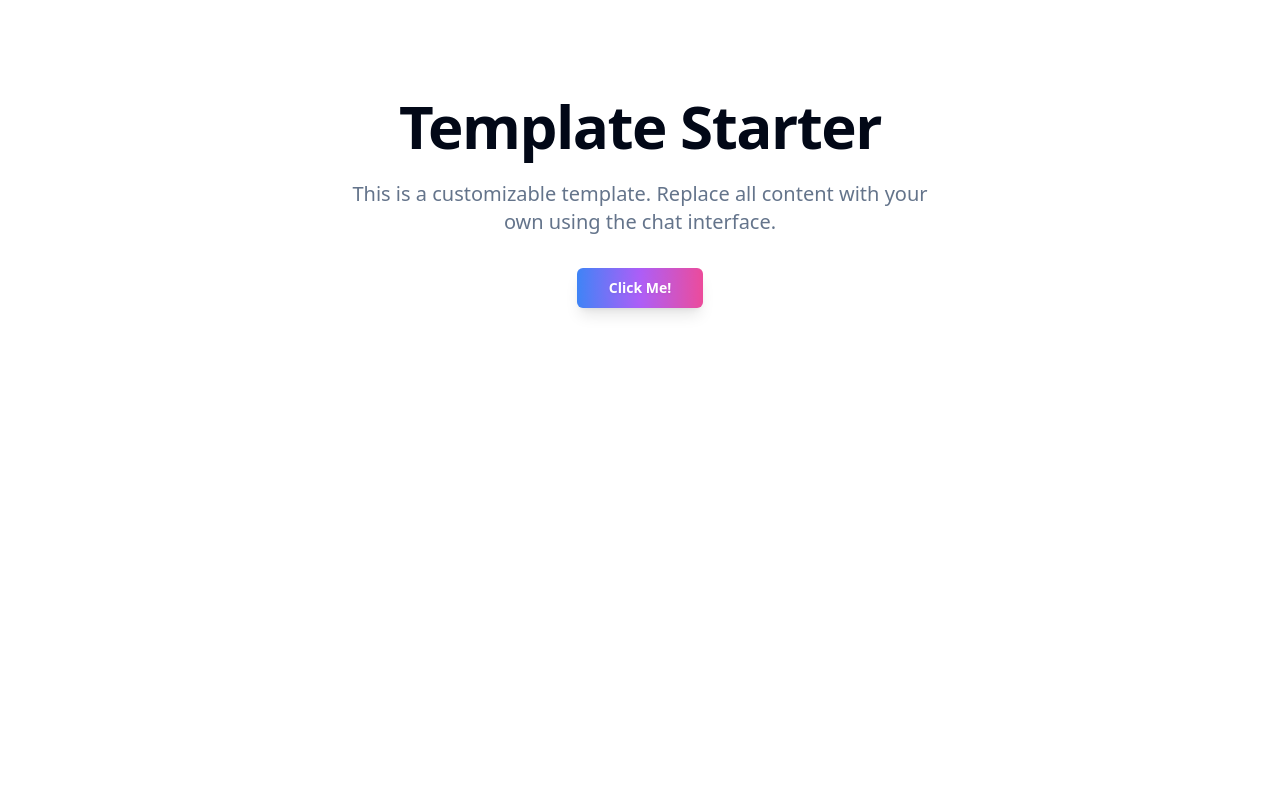
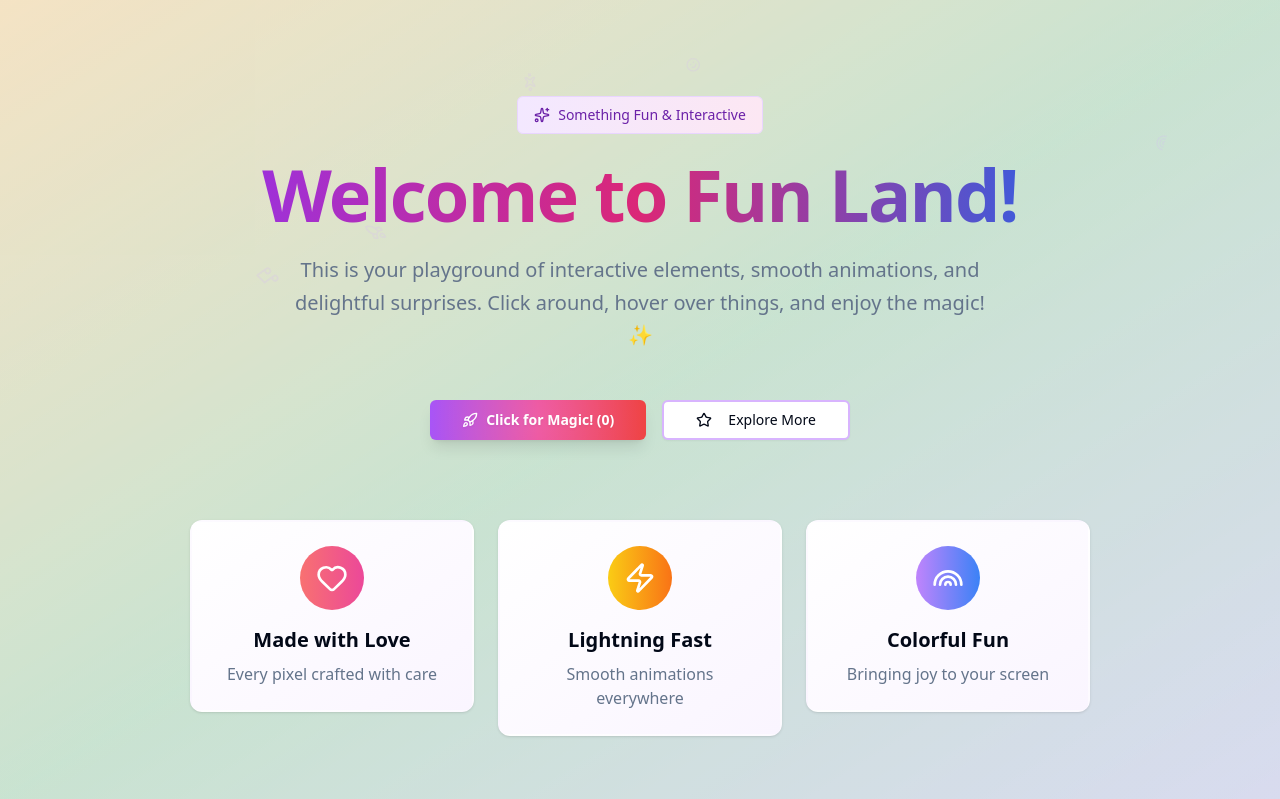
Before and after one commit to magnolia-AI/helloooo-IehaS, a Next.js app: page / in a window 1280 px wide. Shown: the top 799 px of the page. Built offline with nearby package versions, Linux system fonts and the light colour scheme.

Commit message:
Update files after message

```diff
--- a/app/layout.tsx
+++ b/app/layout.tsx
@@ -4,8 +4,8 @@ import { Toaster } from "@/components/ui/toaster"
 import { ThemeProvider } from '@/components/theme-provider'
 
 export const metadata: Metadata = {
-  title: 'Next.js Template',
-  description: 'A customizable template built with Next.js and Tailwind CSS',
+  title: 'Fun Land - Interactive Playground',
+  description: 'A delightful interactive playground with animations, fun elements, and magical surprises!',
   icons: {
     icon: '/favicon.ico',
   },
--- a/app/page.tsx
+++ b/app/page.tsx
@@ -1,18 +1,28 @@
 'use client'
 import { Button } from '@/components/ui/button'
 import { Card, CardContent } from '@/components/ui/card'
+import { Badge } from '@/components/ui/badge'
 import { useToast } from "@/hooks/use-toast"
 import { useState, useRef, useEffect } from 'react'
+import { motion, useScroll, useTransform, AnimatePresence } from 'framer-motion'
+import { Sparkles, Rocket, Heart, Star, Zap, Rainbow, Smile, Music } from 'lucide-react'
 
-{/*
-  TEMPLATE PAGE: Home
-  This is a template home page.
-  Replace all content with content that suits the users request.
-*/}
 export default function Home() {
   const { toast } = useToast()
   const [mousePosition, setMousePosition] = useState({ x: 50, y: 50 })
+  const [isHovered, setIsHovered] = useState(false)
+  const [clickCount, setClickCount] = useState(0)
+  const [showConfetti, setShowConfetti] = useState(false)
   const buttonRef = useRef<HTMLButtonElement>(null)
+  const containerRef = useRef<HTMLDivElement>(null)
+
+  const { scrollYProgress } = useScroll({
+    target: containerRef,
+    offset: ["start start", "end start"]
+  })
+
+  const y = useTransform(scrollYProgress, [0, 1], ["0%", "50%"])
+  const opacity = useTransform(scrollYProgress, [0, 0.5], [1, 0])
 
   useEffect(() => {
     const handleGlobalMouseMove = (e: MouseEvent) => {
@@ -28,39 +38,250 @@ export default function Home() {
     return () => window.removeEventListener('mousemove', handleGlobalMouseMove)
   }, [])
 
+  const handleButtonClick = () => {
+    const newCount = clickCount + 1
+    setClickCount(newCount)
+    setShowConfetti(true)
+
+    const messages = [
+      "🎉 Awesome click!",
+      "✨ You're on fire!",
+      "🚀 Keep clicking!",
+      "💫 Amazing!",
+      "🌟 Fantastic!",
+      "🎊 You're unstoppable!",
+      "💥 Boom! Another one!",
+      "🎈 Party time!"
+    ]
+
+    toast({
+      title: messages[Math.floor(Math.random() * messages.length)],
+      description: `Click count: ${newCount}! You're having fun!`
+    })
+
+    setTimeout(() => setShowConfetti(false), 2000)
+  }
+
+  const floatingIcons = [
+    { Icon: Sparkles, delay: 0, duration: 3 },
+    { Icon: Star, delay: 0.5, duration: 4 },
+    { Icon: Heart, delay: 1, duration: 3.5 },
+    { Icon: Zap, delay: 1.5, duration: 3 },
+    { Icon: Rainbow, delay: 2, duration: 4.5 },
+    { Icon: Smile, delay: 2.5, duration: 3.5 },
+    { Icon: Music, delay: 3, duration: 4 },
+    { Icon: Rocket, delay: 3.5, duration: 3 }
+  ]
+
   return (
-    <div className="min-h-full">
+    <div ref={containerRef} className="min-h-screen relative overflow-hidden">
+      {/* Animated Background */}
+      <div className="fixed inset-0 bg-gradient-to-br from-purple-400 via-pink-500 to-red-500 opacity-10" />
+      <div className="fixed inset-0 bg-gradient-to-tl from-blue-400 via-green-500 to-yellow-500 opacity-10 animate-pulse" />
 
-      <section className="container mx-auto px-4 pt-24 pb-20">
-        <div className="max-w-[800px] mx-auto text-center">
-          <h1 className="text-5xl font-bold tracking-tight lg:text-6xl">
-            Template Starter
-          </h1>
-          <p className="mt-6 text-xl text-muted-foreground max-w-[600px] mx-auto">
-            This is a customizable template. Replace all content with your own using the chat interface.
-          </p>
-          <div className="mt-8">
+      {/* Floating Icons */}
+      <div className="fixed inset-0 pointer-events-none">
+        {floatingIcons.map(({ Icon, delay, duration }, index) => (
+          <motion.div
+            key={index}
+            className="absolute text-purple-300 opacity-20"
+            initial={{
+              x: Math.random() * window.innerWidth,
+              y: window.innerHeight + 50,
+              rotate: 0,
+              scale: 0.5
+            }}
+            animate={{
+              y: -50,
+              rotate: 360,
+              scale: [0.5, 1, 0.5],
+              x: Math.random() * window.innerWidth
+            }}
+            transition={{
+              duration,
+              delay,
+              repeat: Infinity,
+              ease: "linear"
+            }}
+          >
+            <Icon size={24} />
+          </motion.div>
+        ))}
+      </div>
+
+      {/* Confetti Effect */}
+      <AnimatePresence>
+        {showConfetti && (
+          <div className="fixed inset-0 pointer-events-none z-50">
+            {[...Array(20)].map((_, i) => (
+              <motion.div
+                key={i}
+                className="absolute w-2 h-2 bg-gradient-to-r from-yellow-400 to-pink-500 rounded-full"
+                initial={{
+                  x: window.innerWidth / 2,
+                  y: window.innerHeight / 2,
+                  scale: 0
+                }}
+                animate={{
+                  x: Math.random() * window.innerWidth,
+                  y: Math.random() * window.innerHeight,
+                  scale: [0, 1, 0],
+                  rotate: 360
+                }}
+                exit={{ opacity: 0 }}
+                transition={{
+                  duration: 2,
+                  delay: i * 0.1,
+                  ease: "easeOut"
+                }}
+              />
+            ))}
+          </div>
+        )}
+      </AnimatePresence>
+
+      <motion.section
+        className="container mx-auto px-4 pt-24 pb-20 relative z-10"
+        style={{ y, opacity }}
+      >
+        <div className="max-w-[900px] mx-auto text-center">
+          <motion.div
+            initial={{ opacity: 0, y: 50 }}
+            animate={{ opacity: 1, y: 0 }}
+            transition={{ duration: 0.8, ease: "easeOut" }}
+          >
+            <Badge
+              variant="secondary"
+              className="mb-6 px-4 py-2 text-sm font-medium bg-gradient-to-r from-purple-100 to-pink-100 text-purple-800 border-purple-200"
+            >
+              <Sparkles className="w-4 h-4 mr-2" />
+              Something Fun & Interactive
+            </Badge>
+
+            <h1 className="text-6xl font-bold tracking-tight lg:text-7xl bg-gradient-to-r from-purple-600 via-pink-600 to-blue-600 bg-clip-text text-transparent mb-6">
+              Welcome to Fun Land!
+            </h1>
+
+            <p className="text-xl text-muted-foreground max-w-[700px] mx-auto leading-relaxed">
+              This is your playground of interactive elements, smooth animations, and delightful surprises.
+              Click around, hover over things, and enjoy the magic! ✨
+            </p>
+          </motion.div>
+
+          <motion.div
+            className="mt-12 flex flex-col sm:flex-row gap-4 justify-center items-center"
+            initial={{ opacity: 0, y: 30 }}
+            animate={{ opacity: 1, y: 0 }}
+            transition={{ duration: 0.8, delay: 0.3 }}
+          >
             <Button
               ref={buttonRef}
-              onClick={() => toast({ title: "Button clicked!", description: "Your shiny button is working!" })}
+              onClick={handleButtonClick}
+              onMouseEnter={() => setIsHovered(true)}
+              onMouseLeave={() => setIsHovered(false)}
               size="lg"
-              className="px-8 py-3 relative overflow-hidden text-white font-semibold shadow-lg hover:shadow-xl transition-all duration-300 transform hover:scale-105 border-0 bg-gradient-to-r from-blue-500 via-purple-500 to-pink-500"
+              className="px-8 py-4 relative overflow-hidden text-white font-semibold shadow-lg hover:shadow-2xl transition-all duration-300 transform hover:scale-110 border-0 bg-gradient-to-r from-purple-500 via-pink-500 to-red-500 hover:from-purple-600 hover:via-pink-600 hover:to-red-600"
             >
-              <span className="relative z-10 drop-shadow-sm">Click Me!</span>
+              <motion.span
+                className="relative z-10 drop-shadow-sm flex items-center gap-2"
+                animate={{ scale: isHovered ? 1.05 : 1 }}
+                transition={{ duration: 0.2 }}
+              >
+                <Rocket className="w-5 h-5" />
+                Click for Magic! ({clickCount})
+              </motion.span>
               <div
-                className="absolute inset-0 opacity-20 transition-all duration-200 pointer-events-none"
+                className="absolute inset-0 opacity-30 transition-all duration-200 pointer-events-none"
                 style={{
-                  background: `radial-gradient(circle 120px at ${mousePosition.x}% ${mousePosition.y}%,
-                    rgba(255, 255, 255, 0.3) 0%,
-                    rgba(255, 255, 255, 0.15) 40%,
+                  background: `radial-gradient(circle 150px at ${mousePosition.x}% ${mousePosition.y}%,
+                    rgba(255, 255, 255, 0.4) 0%,
+                    rgba(255, 255, 255, 0.2) 40%,
                     transparent 70%
                   )`
                 }}
               />
             </Button>
-          </div>
+
+            <motion.div
+              whileHover={{ scale: 1.05 }}
+              whileTap={{ scale: 0.95 }}
+            >
+              <Button
+                variant="outline"
+                size="lg"
+                className="px-8 py-4 border-2 border-purple-300 hover:border-purple-500 hover:bg-purple-50 transition-all duration-300"
+                onClick={() => toast({ title: "🎨 Creative Mode!", description: "You discovered the secret button!" })}
+              >
+                <Star className="w-5 h-5 mr-2" />
+                Explore More
+              </Button>
+            </motion.div>
+          </motion.div>
+
+          {/* Interactive Cards */}
+          <motion.div
+            className="mt-20 grid grid-cols-1 md:grid-cols-3 gap-6"
+            initial={{ opacity: 0, y: 50 }}
+            animate={{ opacity: 1, y: 0 }}
+            transition={{ duration: 0.8, delay: 0.6 }}
+          >
+            {[
+              { icon: Heart, title: "Made with Love", desc: "Every pixel crafted with care", color: "from-red-400 to-pink-500" },
+              { icon: Zap, title: "Lightning Fast", desc: "Smooth animations everywhere", color: "from-yellow-400 to-orange-500" },
+              { icon: Rainbow, title: "Colorful Fun", desc: "Bringing joy to your screen", color: "from-purple-400 to-blue-500" }
+            ].map(({ icon: Icon, title, desc, color }, index) => (
+              <motion.div
+                key={index}
+                whileHover={{
+                  scale: 1.05,
+                  rotateY: 5,
+                  boxShadow: "0 20px 40px rgba(0,0,0,0.1)"
+                }}
+                whileTap={{ scale: 0.98 }}
+                transition={{ duration: 0.3 }}
+              >
+                <Card className="p-6 border-2 border-transparent hover:border-purple-200 transition-all duration-300 cursor-pointer bg-gradient-to-br from-white to-purple-50">
+                  <CardContent className="p-0 text-center">
+                    <div className={`w-16 h-16 mx-auto mb-4 rounded-full bg-gradient-to-r ${color} flex items-center justify-center`}>
+                      <Icon className="w-8 h-8 text-white" />
+                    </div>
+                    <h3 className="text-xl font-semibold mb-2">{title}</h3>
+                    <p className="text-muted-foreground">{desc}</p>
+                  </CardContent>
+                </Card>
+              </motion.div>
+            ))}
+          </motion.div>
+
+          {/* Fun Stats */}
+          <motion.div
+            className="mt-16 p-8 rounded-2xl bg-gradient-to-r from-purple-100 to-pink-100 border border-purple-200"
+            initial={{ opacity: 0, scale: 0.9 }}
+            animate={{ opacity: 1, scale: 1 }}
+            transition={{ duration: 0.8, delay: 0.9 }}
+          >
+            <h3 className="text-2xl font-bold mb-4 text-purple-800">Fun Stats</h3>
+            <div className="grid grid-cols-2 md:grid-cols-4 gap-4">
+              <div className="text-center">
+                <div className="text-3xl font-bold text-purple-600">{clickCount}</div>
+                <div className="text-sm text-purple-500">Magic Clicks</div>
+              </div>
+              <div className="text-center">
+                <div className="text-3xl font-bold text-pink-600">∞</div>
+                <div className="text-sm text-pink-500">Fun Level</div>
+              </div>
+              <div className="text-center">
+                <div className="text-3xl font-bold text-blue-600">100%</div>
+                <div className="text-sm text-blue-500">Awesome</div>
+              </div>
+              <div className="text-center">
+                <div className="text-3xl font-bold text-green-600">🎉</div>
+                <div className="text-sm text-green-500">Mood</div>
+              </div>
+            </div>
+          </motion.div>
         </div>
-      </section>
+      </motion.section>
     </div>
   )
 }
--- a/package.json
+++ b/package.json
@@ -46,8 +46,9 @@
     "cmdk": "^1.0.0",
     "date-fns": "^3.6.0",
     "embla-carousel-react": "^8.5.1",
+    "framer-motion": "^12.17.0",
     "input-otp": "^1.4.1",
-    "lucide-react": "^0.469.0",
+    "lucide-react": "^0.514.0",
     "next": "15.0.4",
     "next-themes": "^0.4.4",
     "react": "^18.2.0",
```
Also changed, not shown: 1 other file (tests, documents, lock files or other folders).
